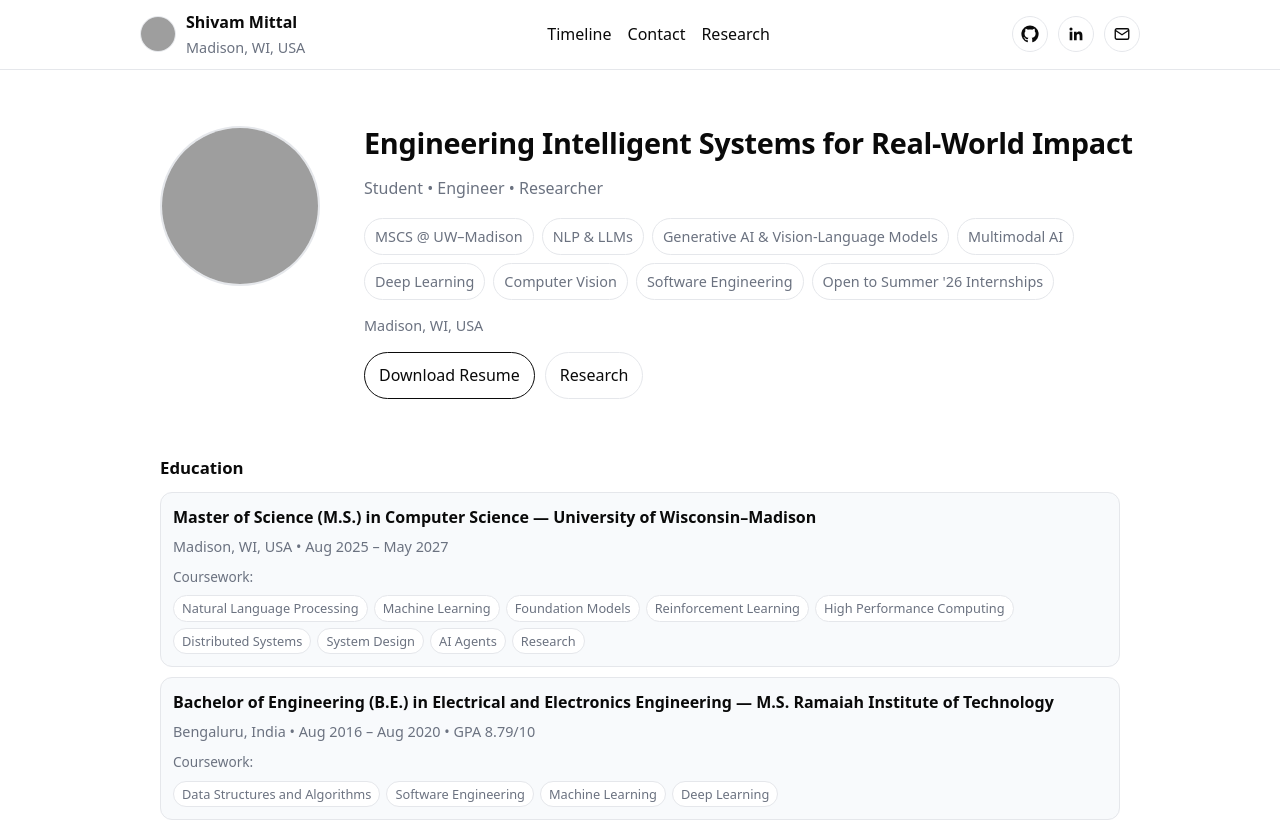
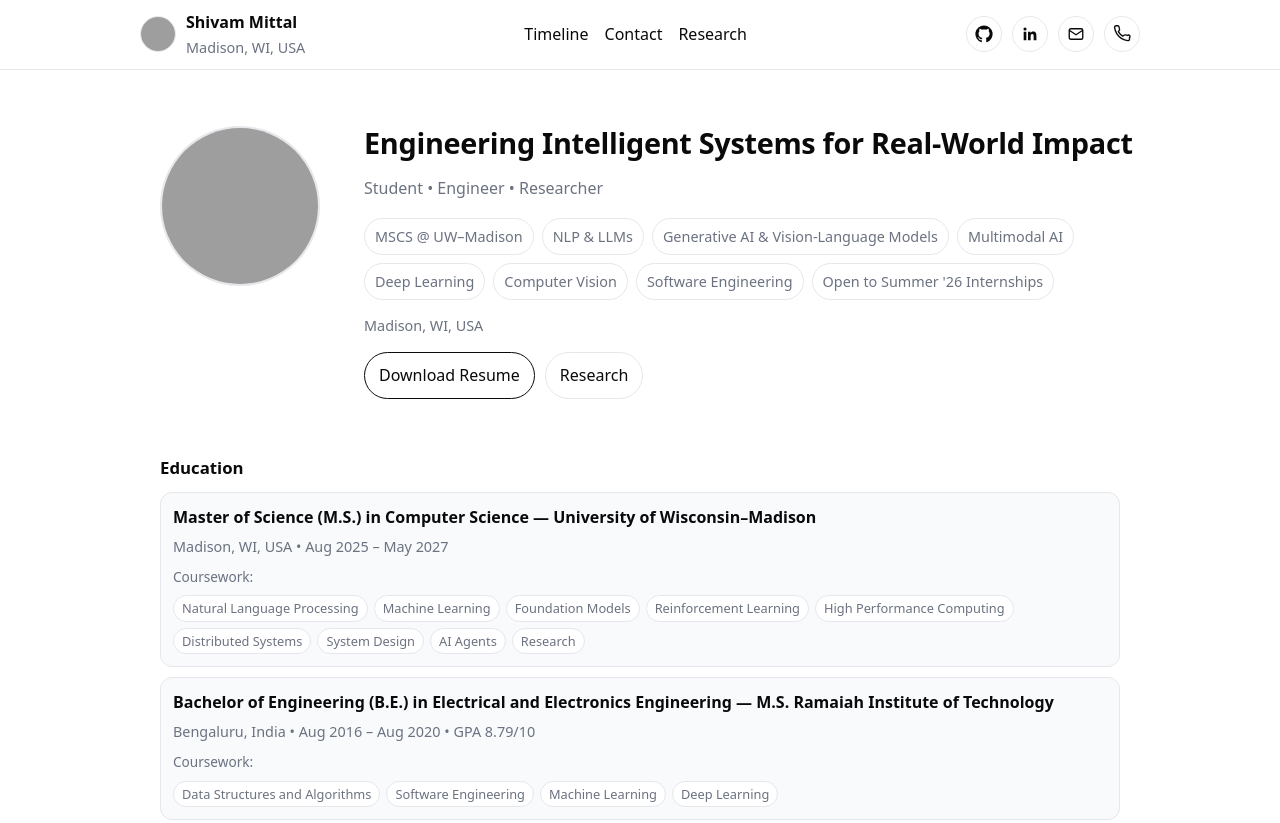
Before and after one commit to msritian/msritian.github.io, a plain HTML site: page index.html in a window 1280 px wide. Shown: the top 823 px of the page. Drawn offline with Linux system fonts and the light colour scheme; grey boxes are pictures that could not be loaded.

Commit message:
Header: add phone link/icon (+1 559-213-5557) and style; improve link target/title logic

```diff
--- a/data/profile.json
+++ b/data/profile.json
@@ -7,6 +7,7 @@
     { "label": "GitHub", "href": "https://github.com/msritian" },
     { "label": "LinkedIn", "href": "https://www.linkedin.com/in/shivam-mittal-0b916716b/" },
     { "label": "Email", "href": "mailto:smittal39@wisc.edu" },
+    { "label": "Phone", "href": "tel:+15592135557", "title": "+1 559-213-5557" },
     { "label": "Alt Email", "href": "mailto:mittalshivam003@gmail.com" }
   ],
   "contact": [
--- a/scripts/main.js
+++ b/scripts/main.js
@@ -302,6 +302,11 @@ async function boot() {
             el("path", { d: "M20.45 20.45h-3.57v-5.57c0-1.33-.02-3.04-1.85-3.04-1.86 0-2.14 1.45-2.14 2.95v5.66H9.32V9h3.42v1.56h.05c.48-.91 1.66-1.85 3.41-1.85 3.65 0 4.33 2.4 4.33 5.53v6.21zM5.34 7.43a2.07 2.07 0 1 1 0-4.14 2.07 2.07 0 0 1 0 4.14zM7.12 20.45H3.56V9h3.56v11.45z", fill: "currentColor" })
           ]);
         }
+        if (lower.includes("phone") || lower.includes("tel")) {
+          return el("svg", { viewBox: "0 0 24 24", fill: "none", stroke: "currentColor", "stroke-width": "1.8", "aria-hidden": "true" }, [
+            el("path", { d: "M22 16.92v2a2 2 0 0 1-2.18 2 19.8 19.8 0 0 1-8.63-3.07 19.5 19.5 0 0 1-6-6A19.8 19.8 0 0 1 2.12 3.18 2 2 0 0 1 4.11 1h2a2 2 0 0 1 2 1.72c.12.86.32 1.7.58 2.5a2 2 0 0 1-.45 2.11L7.1 8.9a16 16 0 0 0 6 6l1.57-1.14a2 2 0 0 1 2.11-.45c.8.26 1.64.46 2.5.58A2 2 0 0 1 22 16.92z" })
+          ]);
+        }
         if (lower.includes("email") || lower.includes("mail")) {
           return el("svg", { viewBox: "0 0 24 24", fill: "none", stroke: "currentColor", "stroke-width": "1.8", "aria-hidden": "true" }, [
             el("rect", { x: "3", y: "5", width: "18", height: "14", rx: "2" }),
@@ -324,11 +329,15 @@ async function boot() {
         const classes = ["icon-btn"]; if (icon){
           if (l.label.toLowerCase().includes("github")) classes.push("icon-github");
           else if (l.label.toLowerCase().includes("linkedin")) classes.push("icon-linkedin");
+          else if (l.label.toLowerCase().includes("phone") || l.href?.startsWith("tel:")) classes.push("icon-phone");
           else classes.push("icon-mail");
         }
-        const a = el("a", { class: classes.join(" "), href: l.href, target: "_blank", rel: "noopener noreferrer", title: l.label }, [
+        const title = l.title || l.label;
+        const attrs = { class: classes.join(" "), href: l.href, title };
+        if (l.href && (l.href.startsWith("http") || l.href.startsWith("mailto:"))) { attrs.target = "_blank"; attrs.rel = "noopener noreferrer"; }
+        const a = el("a", attrs, [
           icon || document.createTextNode(l.label),
-          el("span", { class: "sr-only" }, l.label)
+          el("span", { class: "sr-only" }, title)
         ]);
         top.append(a);
       });
--- a/styles.css
+++ b/styles.css
@@ -201,6 +201,7 @@ html{ scroll-behavior: smooth }
 .top-social .icon-github svg{ fill: var(--fg) }
 .top-social .icon-linkedin svg{ fill: var(--fg) }
 .top-social .icon-mail svg{ stroke: var(--fg); fill: none }
+.top-social .icon-phone svg{ stroke: var(--fg); fill: none }
 
 .hero{ padding: 56px 0 }
 .hero-inner{ display:grid; grid-template-columns: 180px 1fr; gap: 24px; align-items: start }
```
